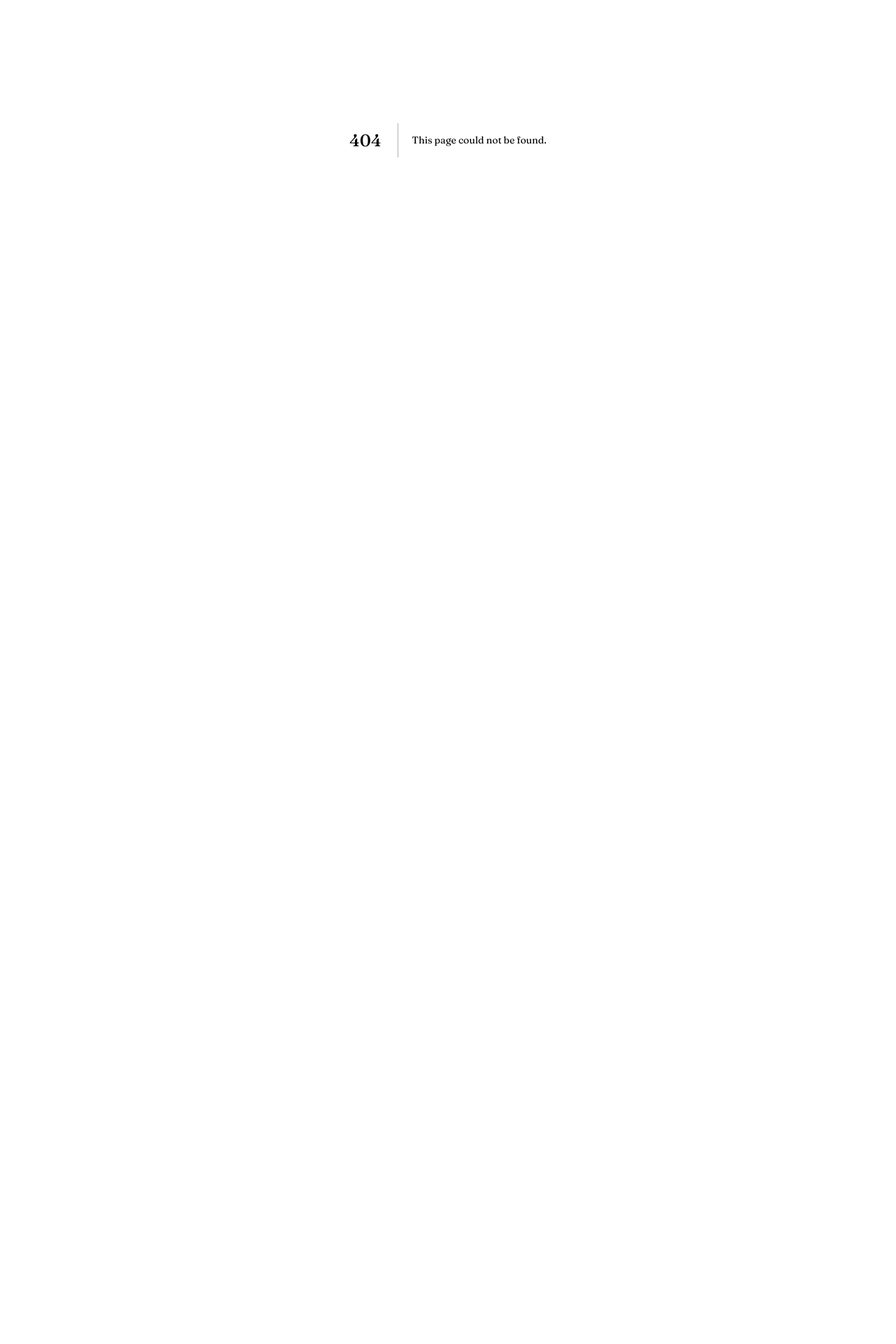
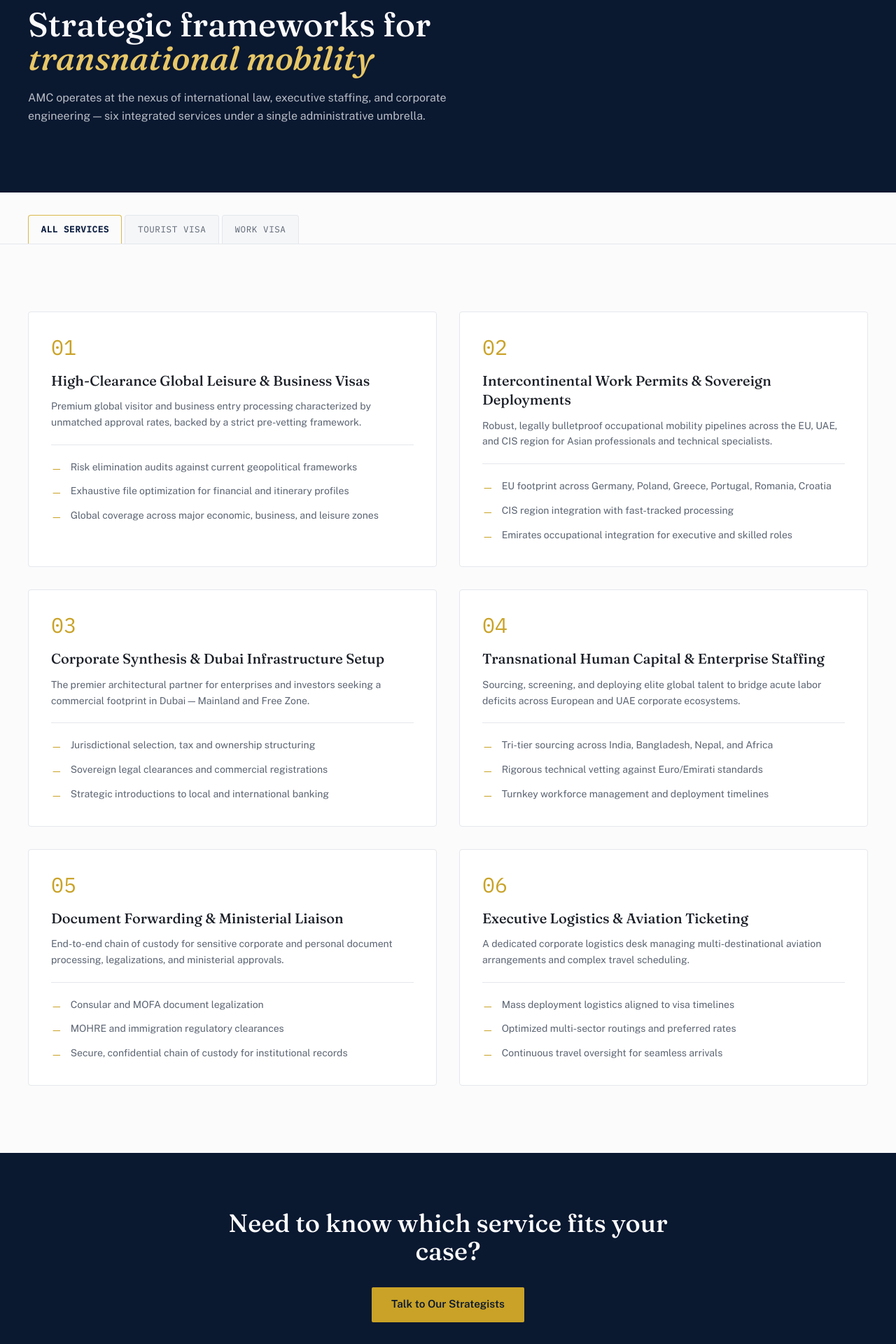
Before and after one commit to Raihanhn/amc, a Next.js app: page /our-services in a window 1280 px wide. Before the commit this address had no page. Shown: the part 200-2120 px from the top of the page at 70% size. Before the commit the page ends 800 px from the top, so only its background shows below. Built offline with nearby package versions, Linux system fonts and the light colour scheme.

Commit message:
our services page added

```diff
--- /dev/null
+++ b/pages/our-services.js
@@ -0,0 +1,142 @@
+// pages/our-services.js
+import Layout from "@/components/Layout";
+import Button from "@/components/Button";
+import ServiceTabs from "@/components/ServiceTabs";
+
+const SERVICES = [
+  {
+    num: "01",
+    title: "High-Clearance Global Leisure & Business Visas",
+    body: "Premium global visitor and business entry processing characterized by unmatched approval rates, backed by a strict pre-vetting framework.",
+    points: [
+      "Risk elimination audits against current geopolitical frameworks",
+      "Exhaustive file optimization for financial and itinerary profiles",
+      "Global coverage across major economic, business, and leisure zones",
+    ],
+  },
+  {
+    num: "02",
+    title: "Intercontinental Work Permits & Sovereign Deployments",
+    body: "Robust, legally bulletproof occupational mobility pipelines across the EU, UAE, and CIS region for Asian professionals and technical specialists.",
+    points: [
+      "EU footprint across Germany, Poland, Greece, Portugal, Romania, Croatia",
+      "CIS region integration with fast-tracked processing",
+      "Emirates occupational integration for executive and skilled roles",
+    ],
+  },
+  {
+    num: "03",
+    title: "Corporate Synthesis & Dubai Infrastructure Setup",
+    body: "The premier architectural partner for enterprises and investors seeking a commercial footprint in Dubai — Mainland and Free Zone.",
+    points: [
+      "Jurisdictional selection, tax and ownership structuring",
+      "Sovereign legal clearances and commercial registrations",
+      "Strategic introductions to local and international banking",
+    ],
+  },
+  {
+    num: "04",
+    title: "Transnational Human Capital & Enterprise Staffing",
+    body: "Sourcing, screening, and deploying elite global talent to bridge acute labor deficits across European and UAE corporate ecosystems.",
+    points: [
+      "Tri-tier sourcing across India, Bangladesh, Nepal, and Africa",
+      "Rigorous technical vetting against Euro/Emirati standards",
+      "Turnkey workforce management and deployment timelines",
+    ],
+  },
+  {
+    num: "05",
+    title: "Document Forwarding & Ministerial Liaison",
+    body: "End-to-end chain of custody for sensitive corporate and personal document processing, legalizations, and ministerial approvals.",
+    points: [
+      "Consular and MOFA document legalization",
+      "MOHRE and immigration regulatory clearances",
+      "Secure, confidential chain of custody for institutional records",
+    ],
+  },
+  {
+    num: "06",
+    title: "Executive Logistics & Aviation Ticketing",
+    body: "A dedicated corporate logistics desk managing multi-destinational aviation arrangements and complex travel scheduling.",
+    points: [
+      "Mass deployment logistics aligned to visa timelines",
+      "Optimized multi-sector routings and preferred rates",
+      "Continuous travel oversight for seamless arrivals",
+    ],
+  },
+];
+
+export default function OurServices() {
+  return (
+    <Layout
+      title="Our Services"
+      description="Legal jurisprudence, corporate setup, workforce sourcing, document legalization, and logistics — all under one Dubai-based umbrella."
+    >
+      <section className="bg-navy-950">
+        <div className="container-page py-16 md:py-24">
+          <p className="eyebrow mb-4">The Arsenal of Institutional Services</p>
+          <h1 className="text-4xl md:text-5xl text-platinum-50 font-medium max-w-3xl">
+            Strategic frameworks for{" "}
+            <span className="italic text-gold-300">transnational mobility</span>
+          </h1>
+          <p className="mt-5 text-platinum-200/80 max-w-2xl leading-relaxed">
+            AMC operates at the nexus of international law, executive staffing, and
+            corporate engineering — six integrated services under a single
+            administrative umbrella.
+          </p>
+        </div>
+      </section>
+
+      <section className="bg-platinum-50 border-b border-platinum-200">
+        <div className="container-page pt-8">
+          <ServiceTabs />
+        </div>
+      </section>
+
+      <section className="bg-platinum-50">
+        <div className="container-page py-16 md:py-24">
+          <div className="grid md:grid-cols-2 gap-6 md:gap-8">
+            {SERVICES.map((service) => (
+              <div
+                key={service.num}
+                className="bg-white border border-platinum-200 rounded-sm p-7 md:p-8"
+              >
+                <p className="font-mono text-3xl text-gold-500 mb-4">{service.num}</p>
+                <h2 className="text-xl text-ink-900 font-medium mb-3 leading-snug">
+                  {service.title}
+                </h2>
+                <p className="text-sm text-slate-500 leading-relaxed mb-5">
+                  {service.body}
+                </p>
+                <ul className="space-y-2.5 border-t border-platinum-200 pt-5">
+                  {service.points.map((point) => (
+                    <li
+                      key={point}
+                      className="flex gap-3 text-sm text-slate-500 leading-relaxed"
+                    >
+                      <span className="text-gold-500 mt-0.5 shrink-0">—</span>
+                      {point}
+                    </li>
+                  ))}
+                </ul>
+              </div>
+            ))}
+          </div>
+        </div>
+      </section>
+
+      <section className="bg-navy-950">
+        <div className="container-page py-20 text-center">
+          <h2 className="text-3xl md:text-4xl text-platinum-50 font-medium max-w-2xl mx-auto">
+            Need to know which service fits your case?
+          </h2>
+          <div className="mt-8">
+            <Button href="/contact-us" variant="gold">
+              Talk to Our Strategists
+            </Button>
+          </div>
+        </div>
+      </section>
+    </Layout>
+  );
+}
```
